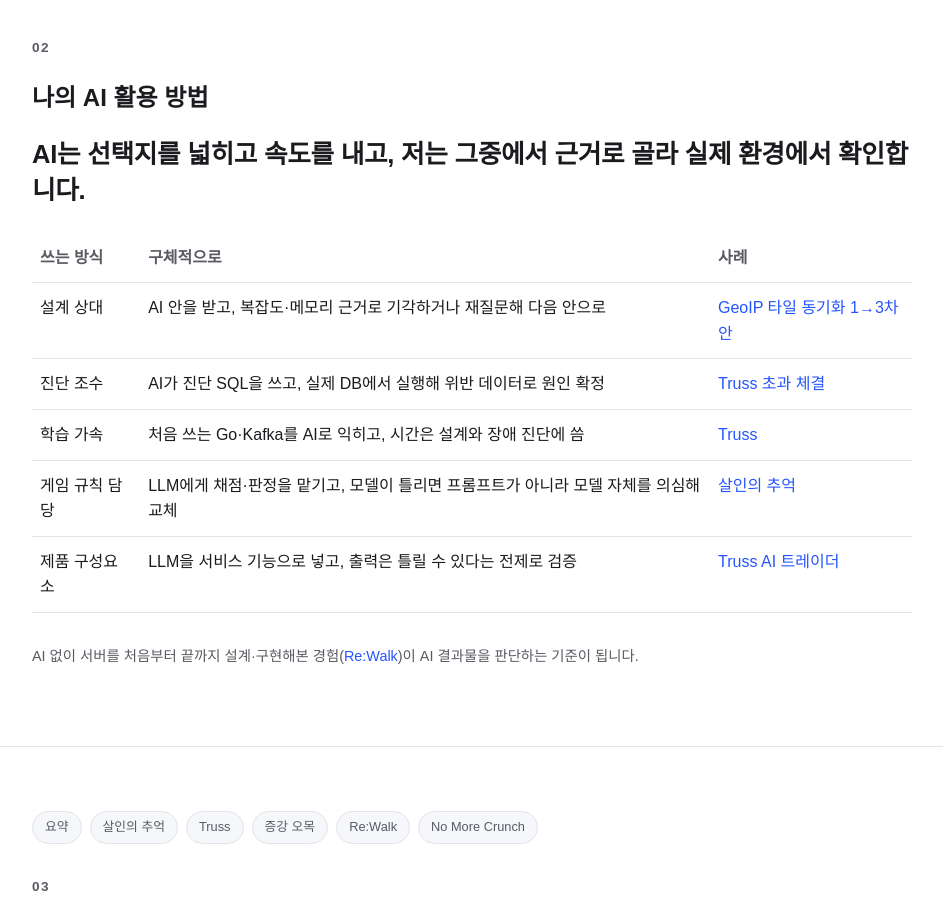
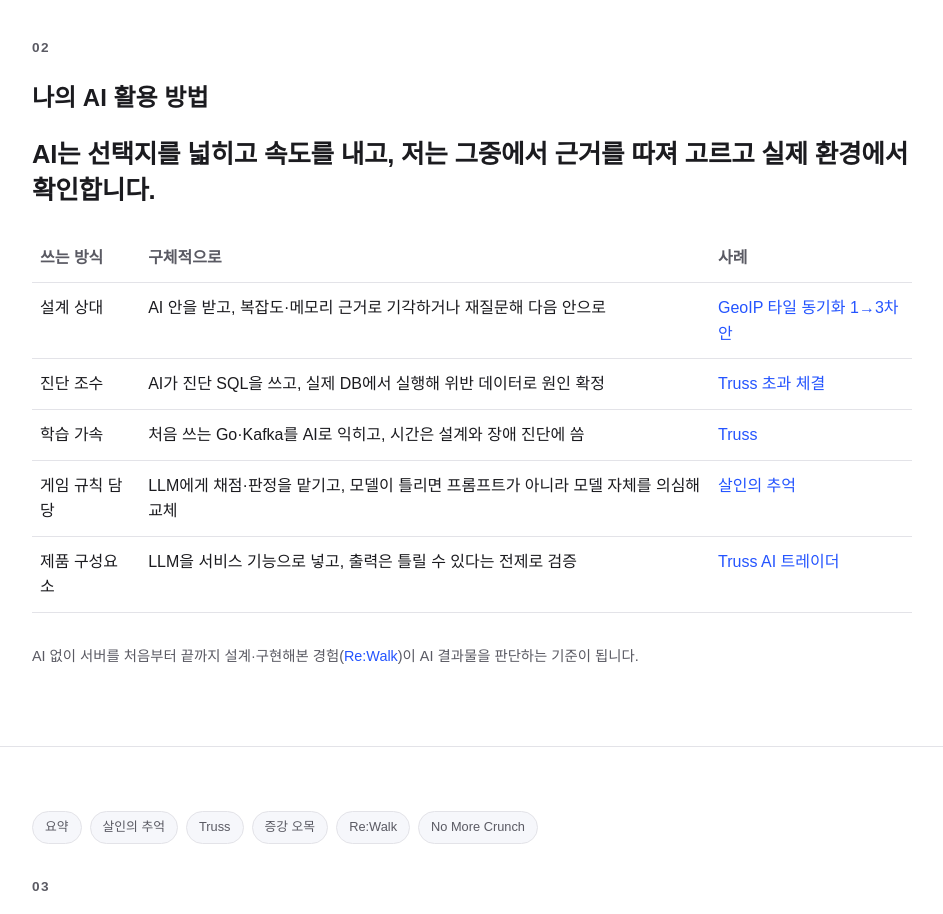
Before and after one commit to KimDJ7105/KimDJ7105.github.io, a plain HTML site: page index.html in a window 1280 px wide. Shown: the part 1860-2774 px from the top of the page, without its empty margins (168-1111 px from the left). Drawn offline with Linux system fonts and the light colour scheme.

Commit message:
Tweak lead sentence: use more natural '근거를 따져 고르고'

```diff
--- a/index.html
+++ b/index.html
@@ -107,7 +107,7 @@
   <section id="ai-approach" class="page page--ai-approach">
     <h2 class="page__eyebrow">02</h2>
     <h2>나의 AI 활용 방법</h2>
-    <p class="lead">AI는 선택지를 넓히고 속도를 내고, 저는 그중에서 근거로 골라 실제 환경에서 확인합니다.</p>
+    <p class="lead">AI는 선택지를 넓히고 속도를 내고, 저는 그중에서 근거를 따져 고르고 실제 환경에서 확인합니다.</p>
 
     <table class="ai-table">
       <thead>
```
